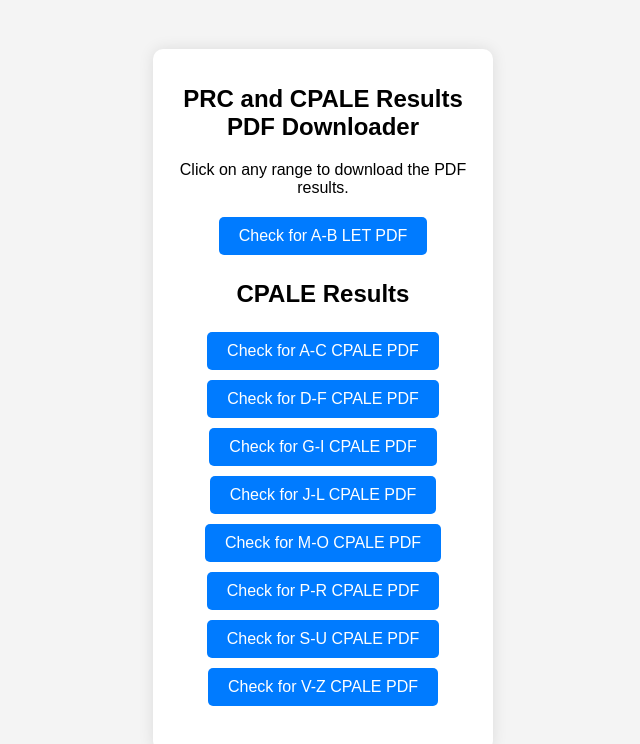
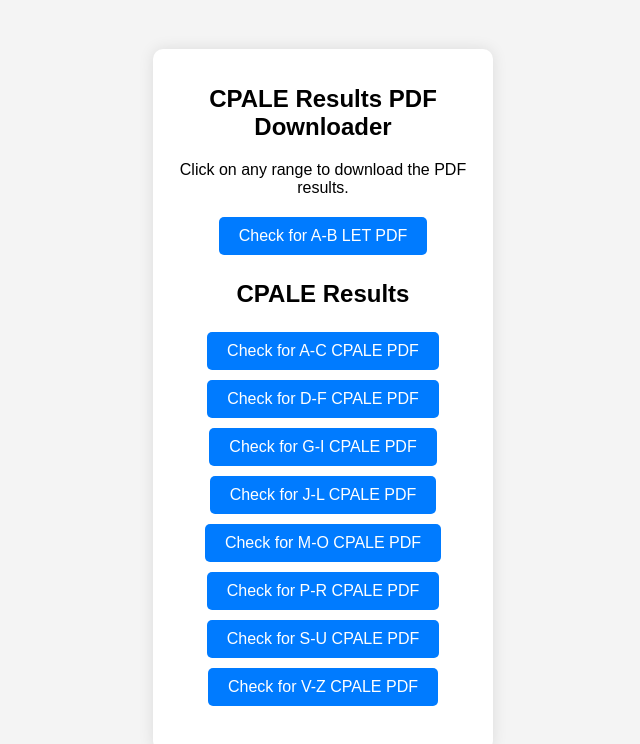
Before and after one commit to kharlitoTheProgrammer/testscript, a plain HTML site: page index.html in a window 1280 px wide. Shown: the whole page, without its empty margins (317-957 px from the left). Drawn offline with Linux system fonts and the light colour scheme.

Commit message:
Edit index.html

```diff
--- a/index.html
+++ b/index.html
@@ -8,7 +8,7 @@
   </head>
   <body>
     <div class="container">
-      <h1>PRC and CPALE Results PDF Downloader</h1>
+      <h1>CPALE Results PDF Downloader</h1>
       <p>Click on any range to download the PDF results.</p>
 
       <div class="links">
```
